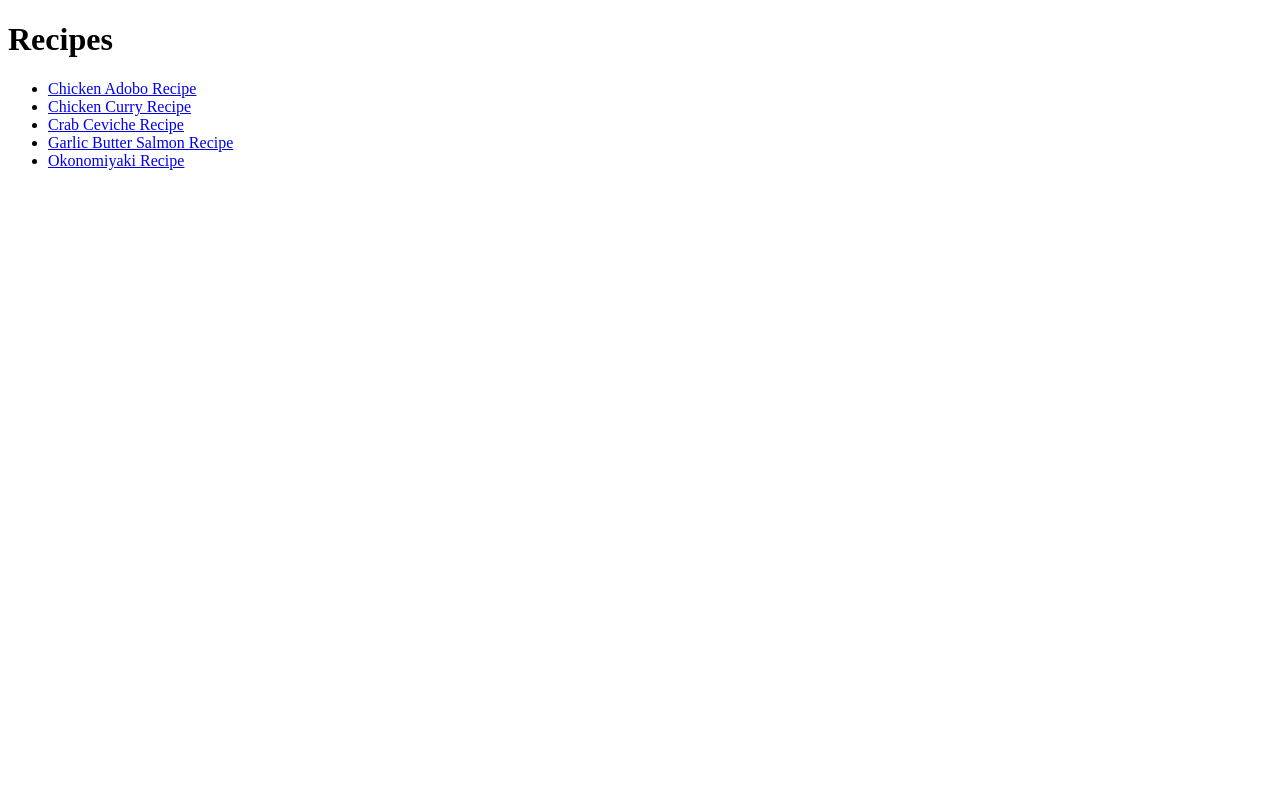
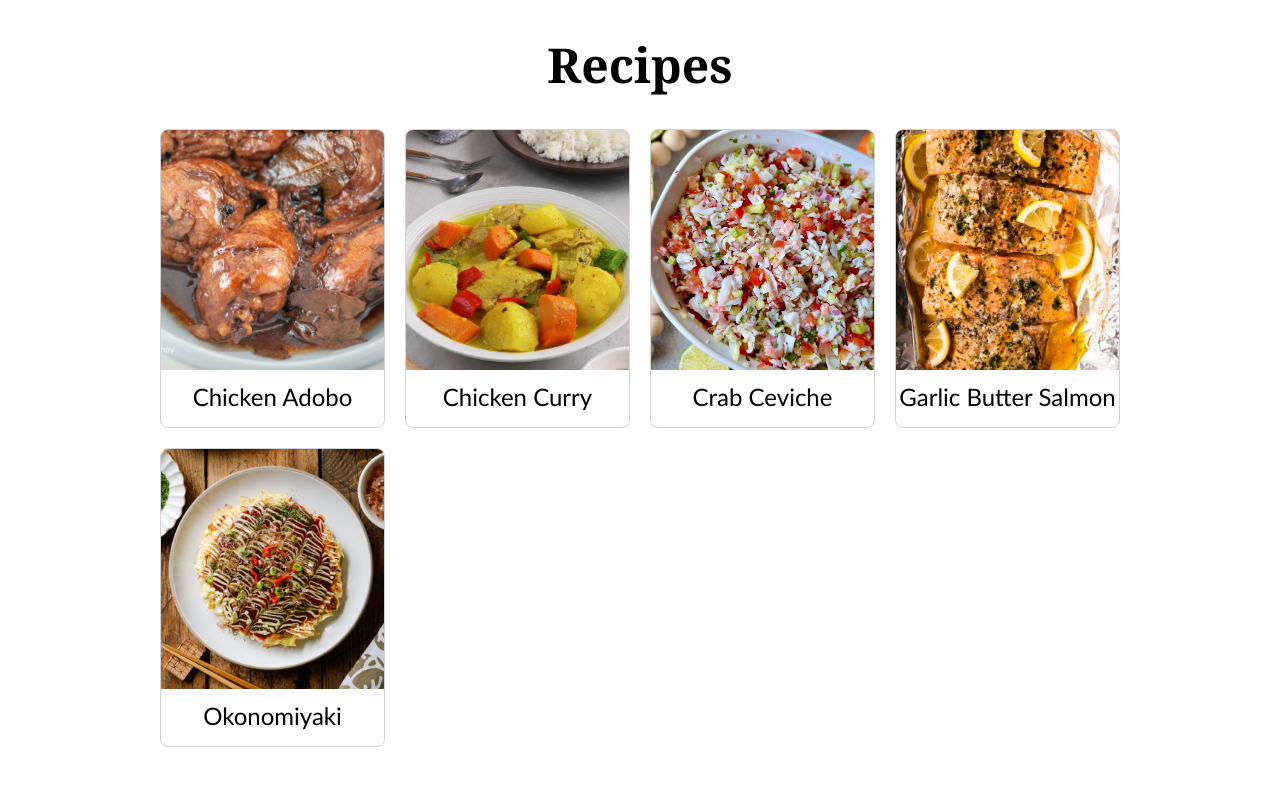
Before and after one commit to sheenagonzalez/odin-recipes, a plain HTML site: page index.html in a window 1280 px wide. Drawn offline with Linux system fonts and the light colour scheme.

Commit message:
Add styles for index.html and changed page title

```diff
--- a/css/styles.css
+++ b/css/styles.css
@@ -0,0 +1,73 @@
+body {
+  font-family: "Gill Sans", "Gill Sans MT", Calibri, "Trebuchet MS", sans-serif;
+}
+h1,
+h2,
+h3,
+h4,
+h5,
+h6 {
+  font-family: Georgia, "Times New Roman", Times, serif;
+  text-align: center;
+}
+h1 {
+  font-size: 48px;
+}
+h2 {
+  font-size: 32px;
+}
+h3 {
+  font-size: 28px;
+}
+p {
+  font-size: 18px;
+}
+.recipes__container {
+  max-width: 960px;
+  margin: auto;
+}
+.recipes__list {
+  display: grid;
+  grid-template-columns: repeat(4, 1fr);
+  gap: 20px;
+  margin: auto;
+  width: 100%;
+  margin-block-start: 0;
+  margin-inline-start: 0;
+  padding-inline-start: 0;
+}
+.recipes__list-item {
+  list-style-type: none;
+}
+.recipes__img {
+  width: 100%;
+  height: 240px;
+  object-fit: cover;
+  transition: all 0.2s;
+}
+.recipes__link {
+  display: flex;
+  flex-direction: column;
+  align-items: center;
+  padding: 0 0 16px;
+  border: 0.5px solid lightgray;
+  border-radius: 8px;
+  text-decoration: none;
+  background-color: white;
+  color: black;
+  transition: all 0.2s;
+  overflow: hidden;
+}
+.recipes__title {
+  width: 100%;
+  margin-top: 12px;
+  text-align: center;
+  font-size: 24px;
+  text-overflow: ellipsis;
+  margin-block-end: 0;
+}
+.recipes__link:hover {
+  background-color: rgb(205, 153, 50);
+  color: white;
+  transform: translateY(-10px);
+}
--- a/index.html
+++ b/index.html
@@ -3,17 +3,44 @@
   <head>
     <meta charset="UTF-8">
     <meta name="viewport" content="width=device-width, initial-scale=1.0">
-    <title>Sheena's Cookbook</title>
+    <title>The Cookbook</title>
     <link rel="stylesheet" href="./css/styles.css">
   </head>
   <body>
-    <h1>Recipes</h1>
-    <ul>
-      <li><a href="./recipes/chicken-adobo.html">Chicken Adobo Recipe</a></li>
-      <li><a href="./recipes/chicken-curry.html">Chicken Curry Recipe</a></li>
-      <li><a href="./recipes/crab-ceviche.html">Crab Ceviche Recipe</a></li>
-      <li><a href="./recipes/garlic-butter-salmon.html">Garlic Butter Salmon Recipe</a></li>
-      <li><a href="./recipes/okonomiyaki.html">Okonomiyaki Recipe</a></li>
-    </ul>
+    <div class="recipes__container">
+      <h1 class="recipes__heading">Recipes</h1>
+      <ul class="recipes__list">
+        <li class="recipes__list-item">
+          <a class="recipes__link" href="./recipes/chicken-adobo.html">
+            <img class="recipes__img" src="./img/chicken-adobo.jpg" alt="A plate of chicken adobo" width="300">
+            <p class="recipes__title">Chicken Adobo</p>
+          </a>
+        </li>
+        <li class="recipes__list-item">
+          <a class="recipes__link" href="./recipes/chicken-curry.html">
+            <img class="recipes__img" src="./img/chicken-curry.jpg" alt="A plate of chicken curry" width="300">
+            <p class="recipes__title">Chicken Curry</p>
+          </a>
+        </li>
+        <li class="recipes__list-item">
+          <a class="recipes__link" href="./recipes/crab-ceviche.html">
+            <img class="recipes__img" src="./img/crab-ceviche.jpg" alt="A plate of crab ceviche" width="300">
+            <p class="recipes__title">Crab Ceviche</p>
+          </a>
+        </li>
+        <li class="recipes__list-item">
+          <a class="recipes__link" href="./recipes/garlic-butter-salmon.html">
+            <img class="recipes__img" src="./img/garlic-butter-salmon.jpg" alt="Garlic butter salmon topped with lemon and wrapped with aluminum foil on a baking dish" width="300">
+            <p class="recipes__title">Garlic Butter Salmon</p>
+          </a>
+        </li>
+        <li class="recipes__list-item">
+          <a class="recipes__link" href="./recipes/okonomiyaki.html">
+            <img class="recipes__img" src="./img/okonomiyaki.jpg" alt="A plate of okonomiyaki with toppings" width="300">
+            <p class="recipes__title">Okonomiyaki</p>
+          </a>
+        </li>
+      </ul>
+    </div>
   </body>
 </html>
```
